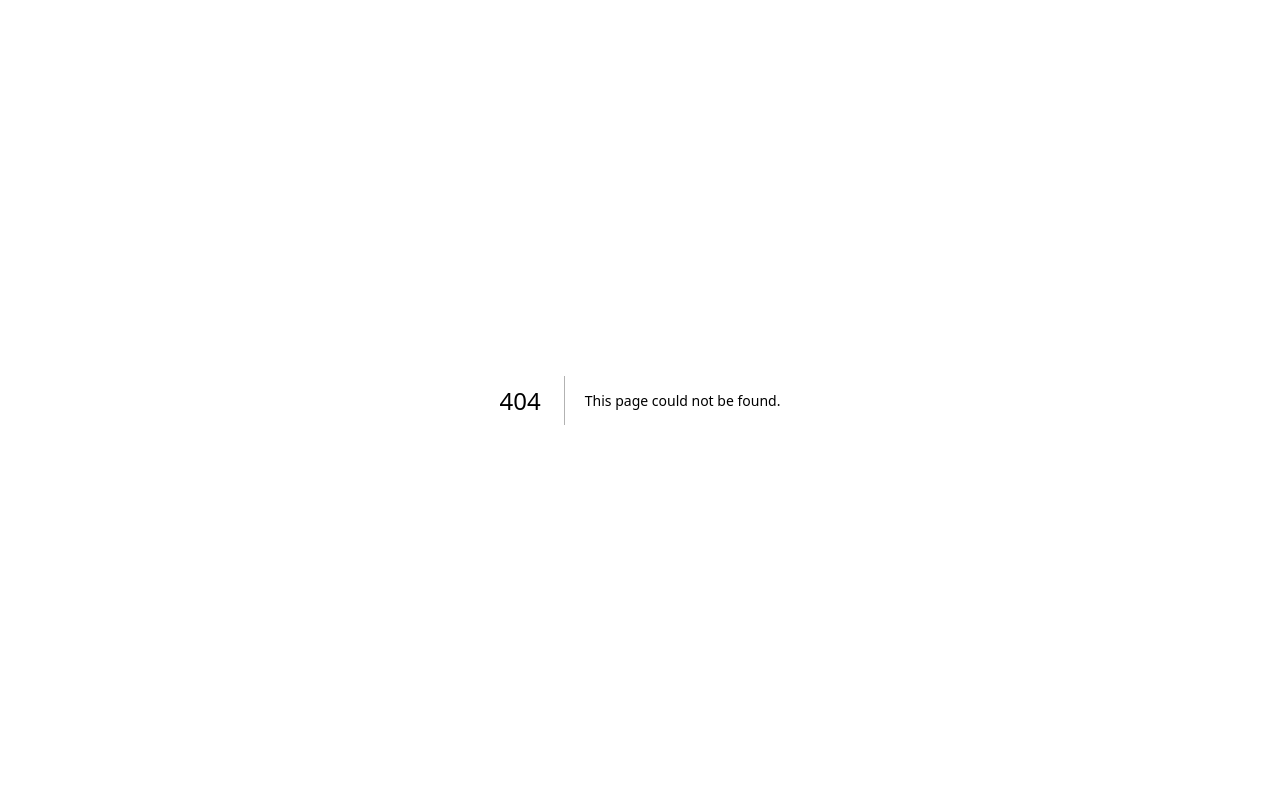
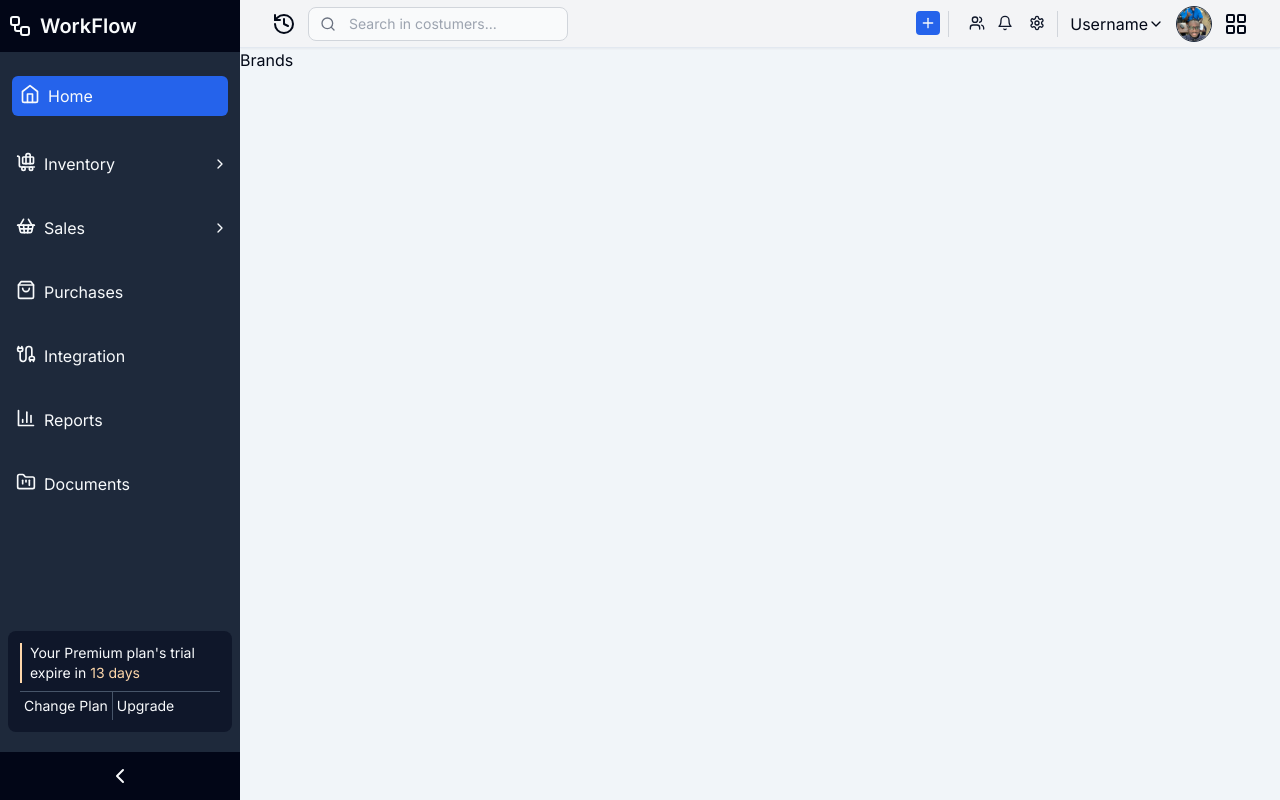
Before and after one commit to KonJud/inventory-software, a Next.js app: page /dashboard/inventory/brands in a window 1280 px wide. Before the commit this address had no page. Built offline with nearby package versions, Linux system fonts and the light colour scheme.

Commit message:
Ajout de nouvelles pages dans Inventory

```diff
--- /dev/null
+++ b/app/(back-office)/dashboard/inventory/brands/page.jsx
@@ -0,0 +1,7 @@
+import React from 'react'
+
+export default function Brands() {
+  return (
+    <div>Brands</div>
+  )
+}
--- a/app/(back-office)/dashboard/inventory/itemgroups/page.jsx
+++ b/app/(back-office)/dashboard/inventory/categories/page.jsx
@@ -1,6 +1,6 @@
 import React from 'react'
 
-export default function ItemGroups() {
+export default function Cartegories() {
   return (
     <div>Itemgroups</div>
   )
--- a/components/dashboard/SidebarDropdownLinks.jsx
+++ b/components/dashboard/SidebarDropdownLinks.jsx
@@ -9,7 +9,7 @@
 } from "@/components/ui/collapsible"
 import CollapsibleLink from './CollapsibleLink'
 
-import { BaggageClaim } from 'lucide-react'
+import { ChevronRight } from 'lucide-react'
 
 export default function SidebarDropdownLinks({
     title,
@@ -21,9 +21,12 @@
 
   return (
     <Collapsible>
-        <CollapsibleTrigger className={'flex space-x-2 p-1'}>
-            <Icon  className={'w-5 h-5'}/>
-            <span>{title}</span>
+        <CollapsibleTrigger className={'flex justify-between items-center w-full'}>
+            <div className='flex space-x-2 p-1'>
+                <Icon  className={'w-5 h-5'}/>
+                <span>{title}</span>
+            </div>
+            <ChevronRight className='w-4 h-4' />
         </CollapsibleTrigger>
         <CollapsibleContent>
             {
```
Also changed, not shown: app/(back-office)/dashboard/inventory/brands/new/page.jsx (added).
